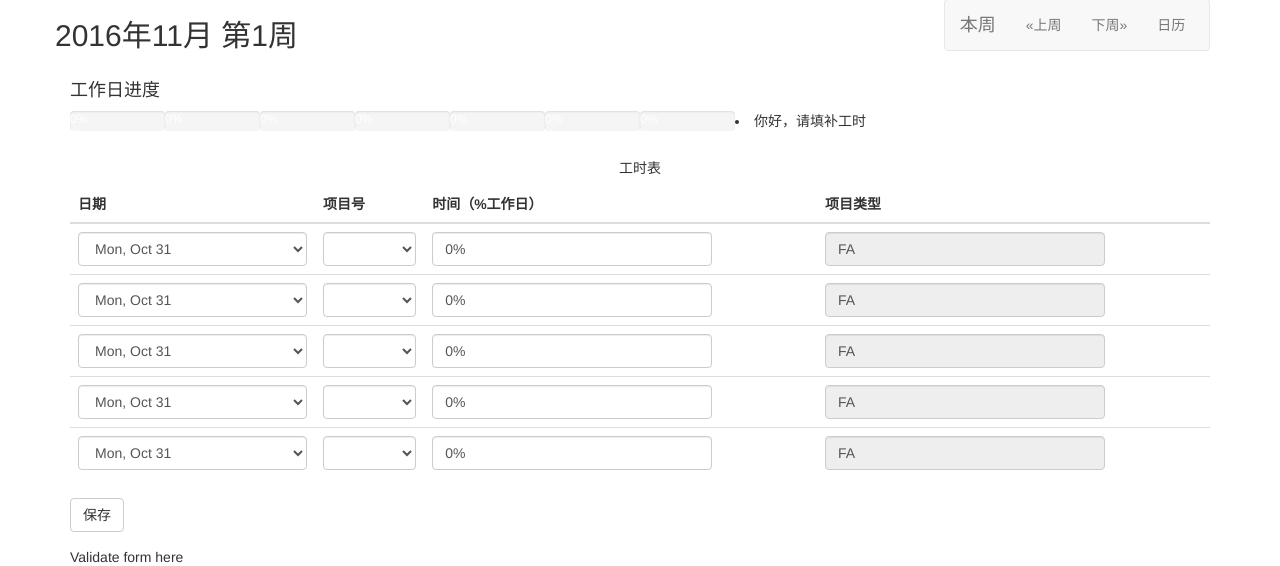
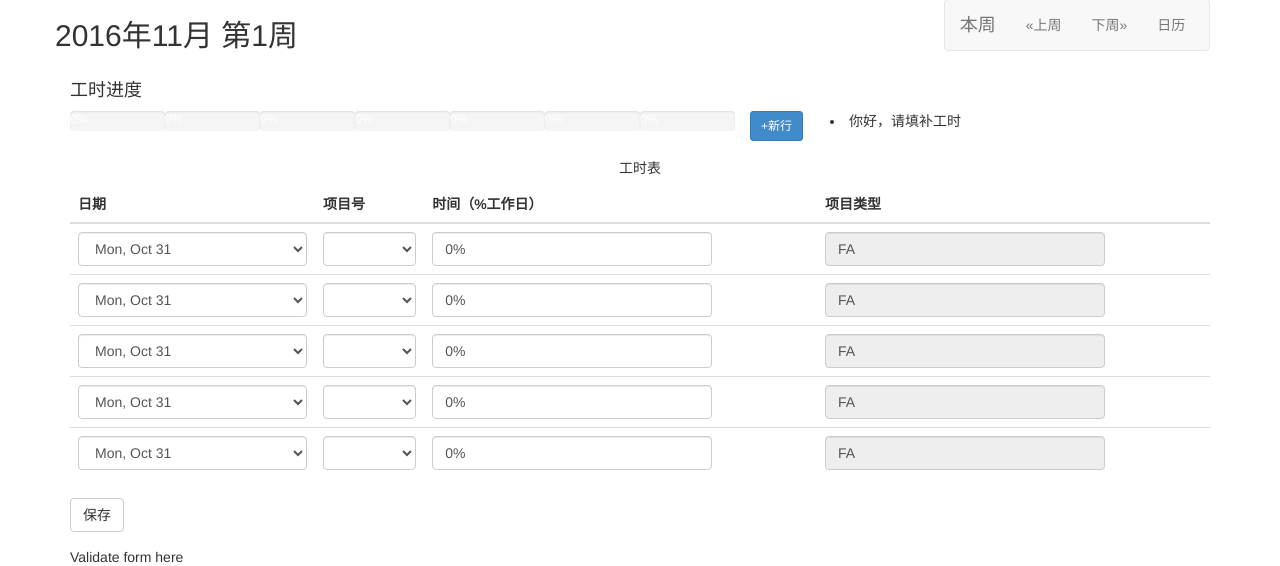
Before and after one commit to huayunfly/repo, a Django app: page /timeline/2016/11/1/ in a window 1280 px wide. Shown: the part 51-617 px from the top of the page. Run offline with Django 3.2, Linux system fonts and the light colour scheme; the visitor is signed in with stand-in values (Sample User, id 1); data comes from the database, SQL or seed files in the repository; data that the repository does not hold is empty; some libraries are stand-ins or nearby versions.

Commit message:
Add a 'new row' button.

```diff
--- a/py/Timesheet/app/templates/app/timeline.html
+++ b/py/Timesheet/app/templates/app/timeline.html
@@ -28,7 +28,7 @@
     </div>
 
 
-    <h4>工作日进度</h4>
+    <h4>工时进度</h4>
     {% for day in weekdays %}
         <div class="progress progress-striped col-sm-1 col-sm-push-0" id="{{ day | date:"D_M_j" }}" style="padding-left:
              0px;padding-right: 0px;">
@@ -42,6 +42,11 @@
         </div>
         </div>
     {% endfor %}
+
+    <div class="col-sm-1">
+        <button type="button" class="btn btn-primary btn-sm" id="btn_new_row">+新行</button>
+    </div>
+
 
     <div id="build">
         <form role="form" id=target action="." method="post" class="form-horizontal">
```
